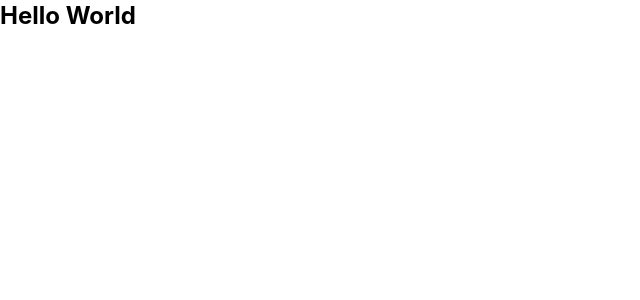
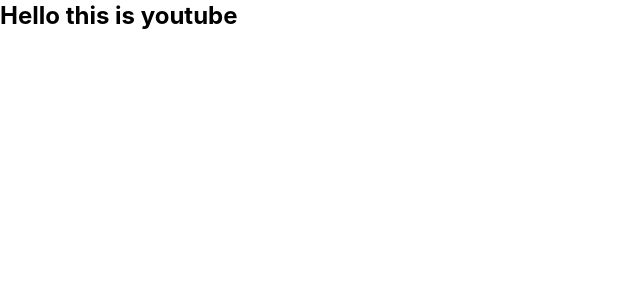
Before and after one commit to jit02git/Youtube-Clone, a React (Create React App) app: page / in a window 1280 px wide. Shown: the top 300 px of the page, without its empty margins (0-640 px from the left). Built offline with nearby package versions, Linux system fonts and the light colour scheme.

Commit message:
first commit

```diff
--- a/src/App.js
+++ b/src/App.js
@@ -3,7 +3,7 @@
 function App() {
   return (
     <div>
-      <h3 className="text-2xl font-bold">Hello World</h3>
+      <h3 className="text-2xl font-bold">Hello this is youtube</h3>
     </div>
   );
 }
```
